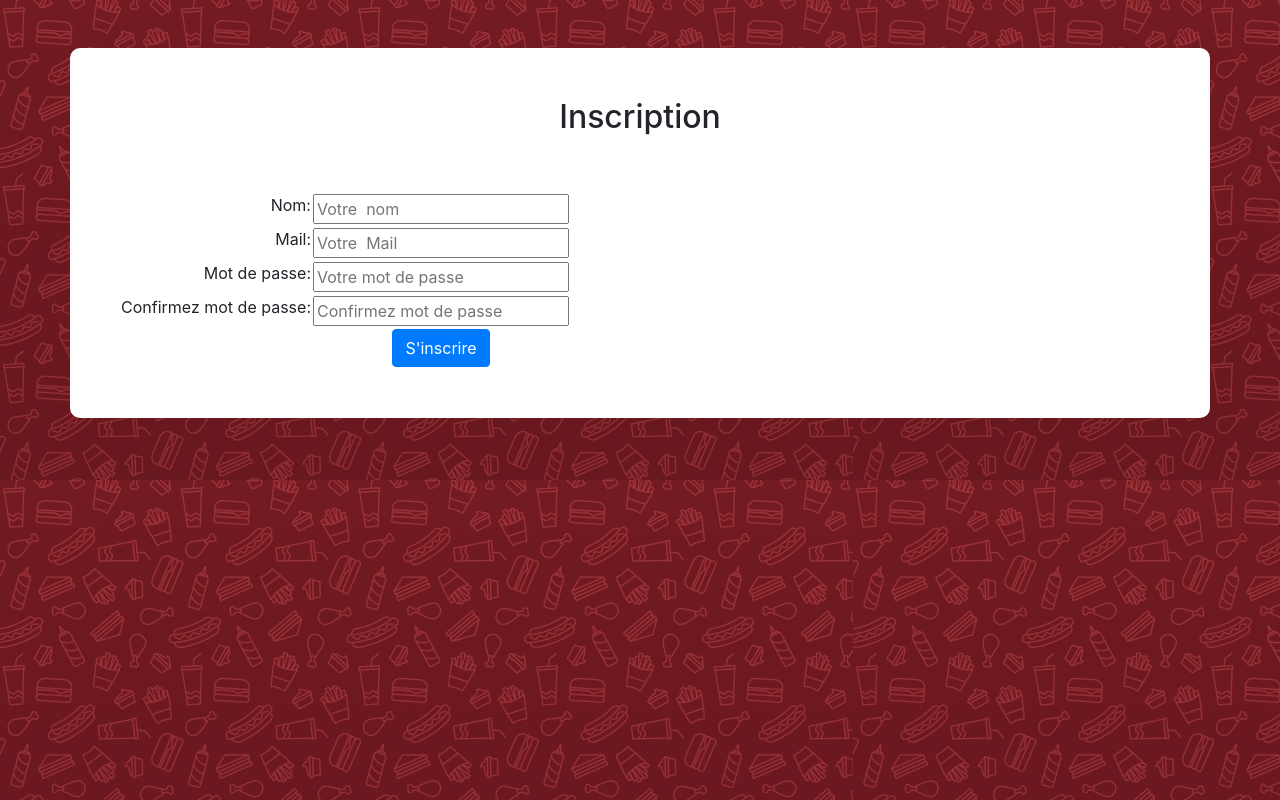
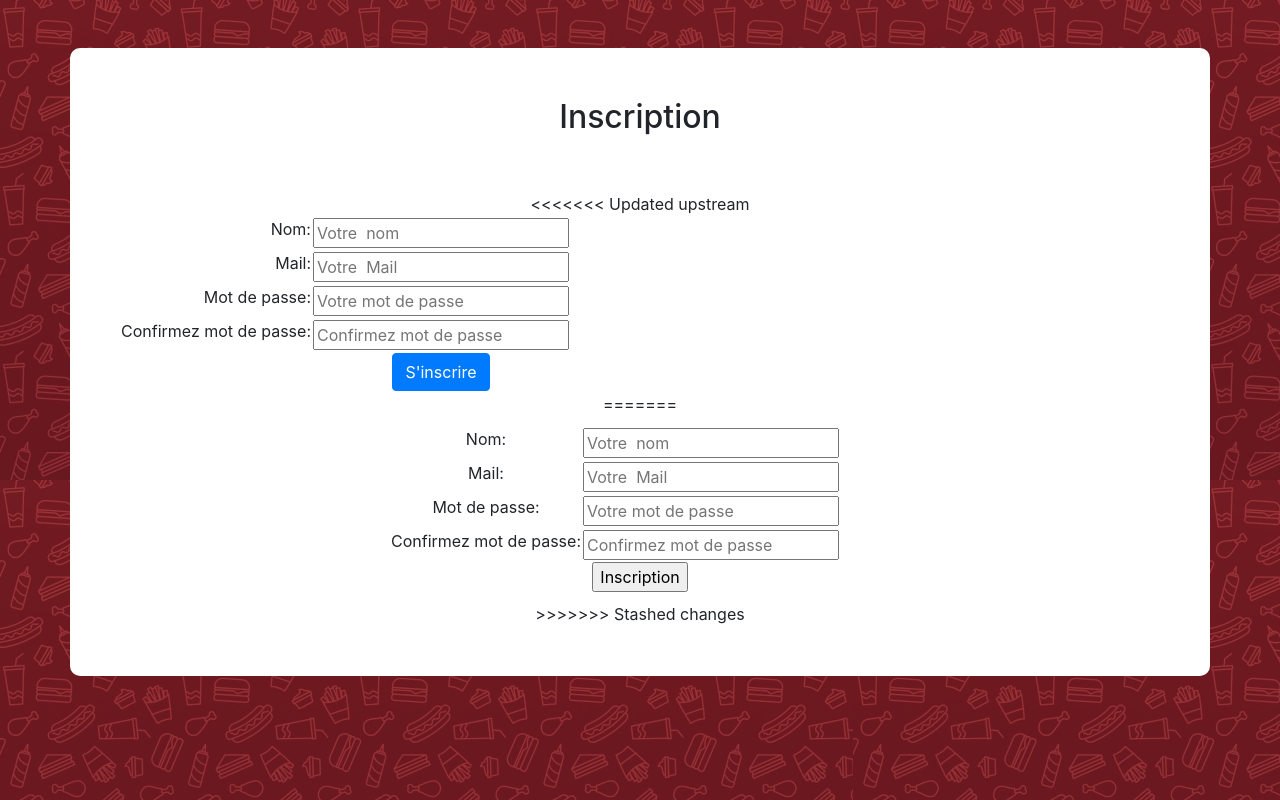
Before and after one commit to GetMetamorph/PPE2, a PHP site: page /inscription.php in a window 1280 px wide. Run offline with PHP 8.4, Linux system fonts and the light colour scheme; some libraries are stand-ins or nearby versions; some web fonts are replaced.

Commit message:
center inscription

```diff
--- a/SourceCode_Projet_MySQL/css/styles.css
+++ b/SourceCode_Projet_MySQL/css/styles.css
@@ -11,8 +11,14 @@ p {
 .site {
     font-family: 'Fredericka the Great', cursive;
 }
-
-#logo_uber {
+#centre
+{
+margin: auto;
+width: 50%;
+padding: 10px;
+}
+#logo_uber
+{
     width: 10%;
 }
 
--- a/SourceCode_Projet_MySQL/inscription.php
+++ b/SourceCode_Projet_MySQL/inscription.php
@@ -68,6 +68,7 @@
         <div class="container admin">
             <h2>Inscription</h2>
             <br /><br />
+<<<<<<< Updated upstream
             <form method="POST" action="">
                 <table>
                     <tr>
@@ -110,6 +111,48 @@
                     </tr>
                 </table>
             </form>
+=======
+            <div id= "centre">
+                <form method="POST" action="">
+
+                    <table>
+                        <tr>
+                            <td align="center">
+                                <label for="name">Nom:</label>
+                            </td>
+                            <td >
+                                <input type="text" placeholder="Votre  nom" name="name" value="<?php if(isset($name)) { echo $name;} ?>"/>
+                            </td>
+                        </tr>
+                        <tr>
+                            <td align="center">
+                                <label for="mail">Mail:</label>
+                            </td>
+                            <td>
+                                <input type="email" placeholder="Votre  Mail" name="mail" value="<?php if(isset($name)) { echo $mail;} ?>"/>
+                            </td>
+                        </tr>
+                        <tr>
+                            <td align="center">
+                                <label for="password">Mot de passe:</label>
+                            </td>
+                            <td>
+                                <input type="password" placeholder="Votre mot de passe" name="pwd" />
+                            </td>
+                        </tr>
+                        <tr>
+                            <td align="center">
+                                <label for="password2">Confirmez mot de passe:</label>
+                            </td>
+                            <td>
+                                <input type="password" placeholder="Confirmez mot de passe" name="pwd2" />
+                            </td>
+                        </tr>
+                    </table>
+                    <input type="submit"  name="forminscription" value="Inscription">
+                </form>
+            </div>
+>>>>>>> Stashed changes
             <?php
             if(isset($erreur))
             {
```
